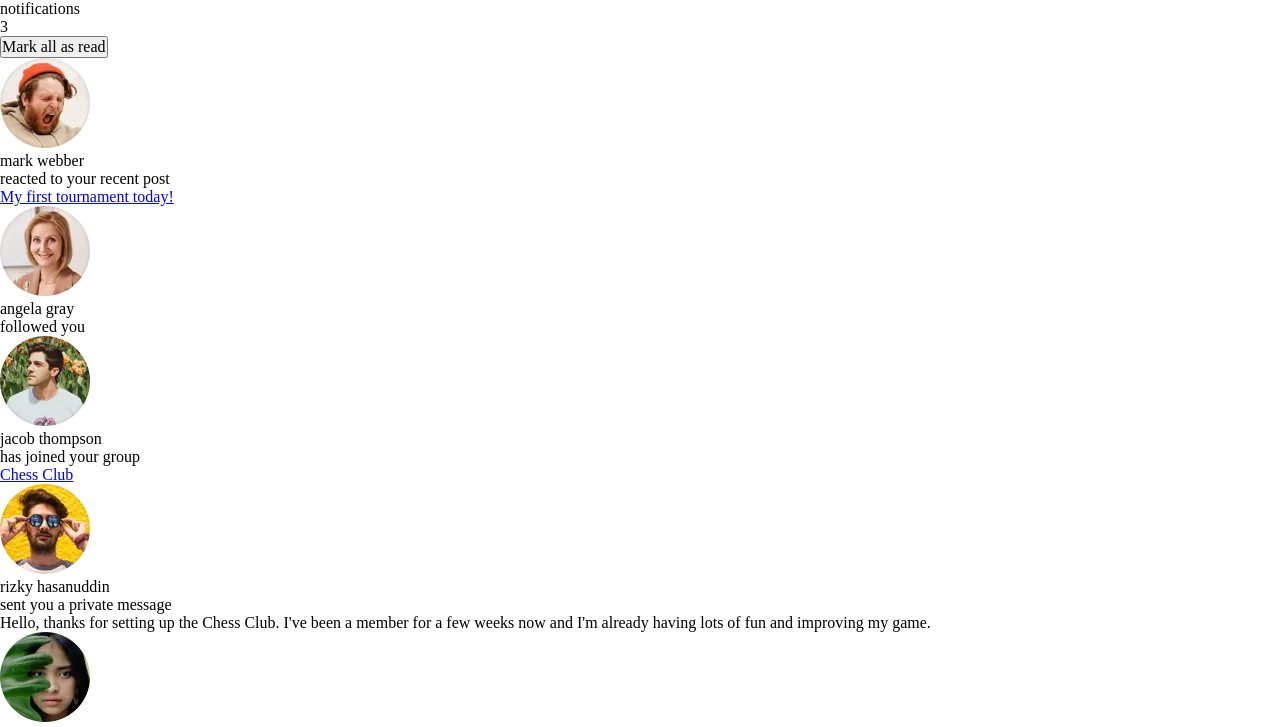
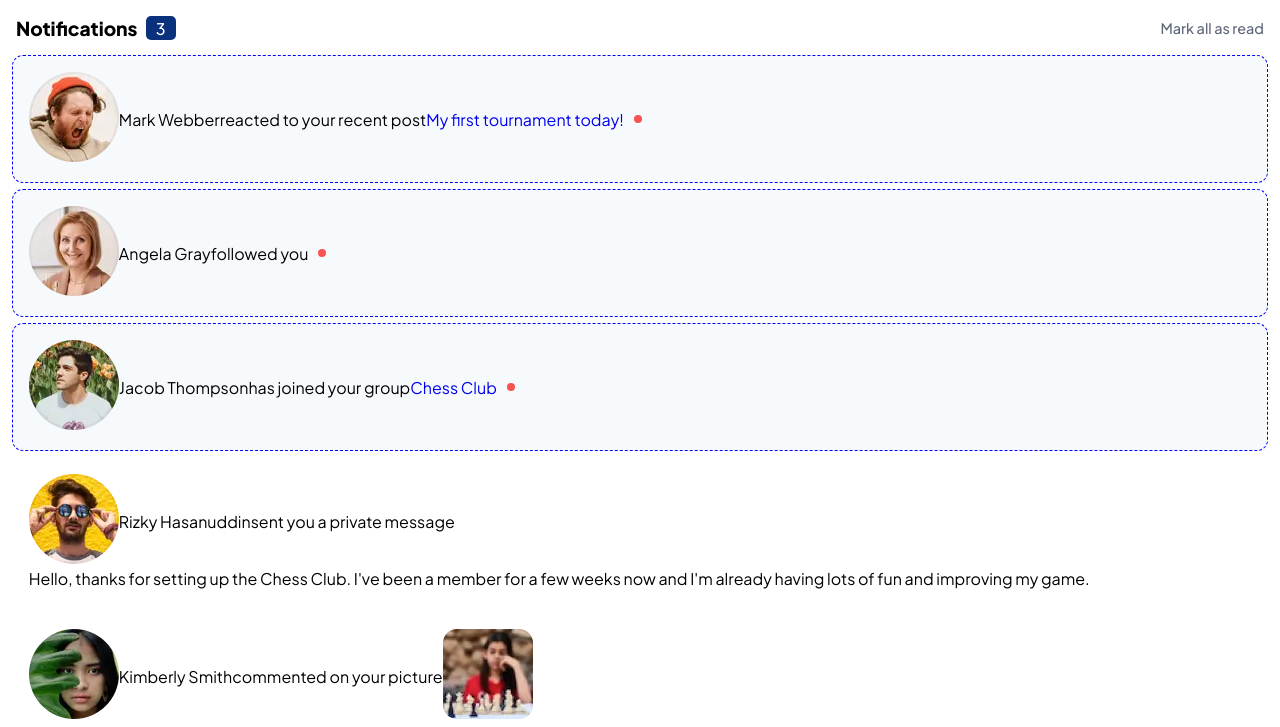
Before and after one commit to Diegobrix/FrontEnd_Mentor---Notifications_Page_Main, a plain HTML site: page index.html in a window 1280 px wide. Shown: the top 727 px of the page. Drawn offline with Linux system fonts and the light colour scheme.

Commit message:
Começando Estilização

```diff
--- a/css/styles.css
+++ b/css/styles.css
@@ -13,10 +13,32 @@
     --neutral-700: hsl(224 21% 14%);
 
     /* Typography */
-    font-size: 16px;
-
     --fw-100: 500;
     --fw-200: 800;
+
+    font-size: 16px;
+    font-family: 'Plus Jakarta Sans', sans-serif;
+}
+
+@font-face {
+    font-family: 'Plus Jakarta Sans';
+    src: local('Plus Jakarta Sans'),
+    url(../assets/fonts/static/PlusJakartaSans-ExtraBold.ttf) format("truetype");
+    font-weight: 800;
+}
+
+@font-face {
+    font-family: 'Plus Jakarta Sans';
+    src: local('Plus Jakarta Sans'),
+    url(../assets/fonts/static/PlusJakartaSans-Medium.ttf) format("truetype");
+    font-weight: 500;
+}
+
+@font-face {
+    font-family: 'Plus Jakarta Sans';
+    src: local('Plus Jakarta Sans'),
+    url(../assets/fonts/PlusJakartaSans-VariableFont_wght.ttf) format("truetype");
+    font-weight: 400;
 }
 
 * {
@@ -30,3 +52,107 @@ body {
     min-height: 100vh;
     min-height: 100dvh;
 }
+
+button,
+a {
+    cursor: pointer;
+}
+
+a {
+    text-decoration: none;
+}
+
+h1,
+h2.profile-name {
+    text-transform: capitalize;
+}
+
+.notification-fancy[visualized="true"] .visualized-indicator{
+    display: none;
+}
+
+i.visualized-indicator {
+    display: block;
+    width: .5rem;
+    aspect-ratio: 1;
+    border-radius: 50%;
+    background: var(--primary-100);
+    margin-left: 10px;
+}
+
+.attribution { font-size: 11px; text-align: center; }
+.attribution a { color: hsl(228, 45%, 44%); }
+
+/* Mobile - 375px */
+main {
+    display: flex;
+    flex-direction: column;
+    align-items: center;
+
+    width: auto;
+    height: auto;
+}
+
+.notifications-header {
+    display: inherit;
+    justify-content: space-between;
+    align-items: center;
+
+    width: 100%;
+    padding: 1rem;
+}
+
+.notifications-header .notifications-title-wrapper {
+    display: inherit;
+    gap: .5rem;
+}
+
+h1#notifications-title {
+    font-weight: var(--fw-200);
+    font-size: 1.2rem;
+}
+
+.notifications-display {
+    display: grid;
+    place-content: center;
+    width: 1.9rem;
+    height: 1.5rem;
+
+    background: var(--primary-200);
+    color: var(--neutral-100);
+    font-weight: var(--fw-100);
+    border-radius: 5px;
+}
+
+.notifications-header .clear-notifications {
+    background: #0000;
+    color: var(--neutral-600);
+    border: 0;
+    font-size: .9rem;
+    font-weight: var(--fw-100);
+}
+
+.notifications-wrapper {
+    display: flex;
+    flex-direction: column;
+
+    gap: .5rem 0;
+
+    padding: 0 .8rem;
+}
+
+.notification-fancy {
+    display: inherit;
+    align-items: center;
+
+    flex-wrap: wrap;
+
+    padding: 1rem;
+}
+
+.notification-fancy[visualized="false"] {
+    background: var(--neutral-200);
+    border-radius: 10px;
+    outline: 1px dashed blue;
+}
+/* Desktop - 1440px */
--- a/index.html
+++ b/index.html
@@ -50,7 +50,7 @@
       <button class="clear-notifications">Mark all as read</button>
     </section>
     <!-- Notification Messages Section -->
-    <section>
+    <section class="notifications-wrapper">
       <!-- Basic Structure of the Notification -->
       <div class="notification-fancy" visualized="false">
         <figure>
@@ -60,6 +60,7 @@
         <h3 class="action">reacted to your recent post</h3>
         <a href="#" class="optional-link">My first tournament today!</a>
         <i class="visualized-indicator"></i>
+        <p class="date"></p>
       </div>
       <div class="notification-fancy" visualized="false">
         <figure>
@@ -68,6 +69,7 @@
         <h2 class="profile-name">angela gray</h2>
         <h3 class="action">followed you</h3>
         <i class="visualized-indicator"></i>
+        <p class="date"></p>
       </div>
       <div class="notification-fancy" visualized="false">
         <figure>
@@ -77,6 +79,7 @@
         <h3 class="action">has joined your group</h3>
         <a href="#" class="optional-link">Chess Club</a>
         <i class="visualized-indicator"></i>
+        <p class="date"></p>
       </div>
       <div class="notification-fancy" visualized="true">
         <figure>
@@ -86,6 +89,7 @@
         <h3 class="action">sent you a private message</h3>
         <p class="message">Hello, thanks for setting up the Chess Club. I've been a member for a few weeks now and I'm already having lots of fun and improving my game.</p>
         <i class="visualized-indicator"></i>
+        <p class="date"></p>
       </div>
       <div class="notification-fancy" visualized="true">
         <figure>
@@ -97,6 +101,7 @@
           <img src="./assets/images/image-chess.webp" alt="">
         </i>
         <i class="visualized-indicator"></i>
+        <p class="date"></p>
       </div>
       <div class="notification-fancy" visualized="true">
         <figure>
@@ -106,6 +111,7 @@
         <h3 class="action">reacted to your recent post</h3>
         <a href="" class="optional-link">5 end-game strategies to increase your win rate</a>
         <i class="visualized-indicator"></i>
+        <p class="date"></p>
       </div>
       <div class="notification-fancy" visualized="true">
         <figure>
@@ -115,6 +121,7 @@
         <h3 class="action">left the group</h3>
         <a href="#" class="optional-link">Chess Club</a>
         <i class="visualized-indicator"></i>
+        <p class="date"></p>
       </div>
     </section>
   </main>
```
